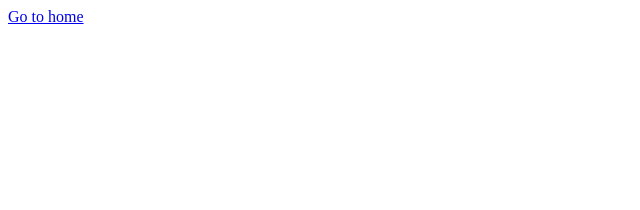
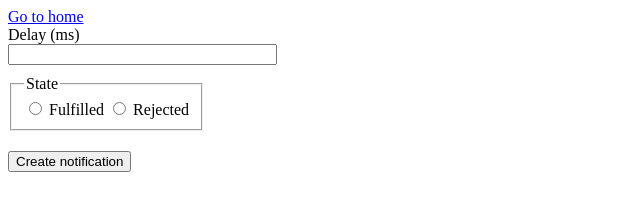
Before and after one commit to MarkPrys/goit-js-hw-10, a website built with Vite: page src/2-snackbar.html in a window 1280 px wide. Shown: the whole page, without its empty margins (0-640 px from the left). Built offline with nearby package versions, Linux system fonts and the light colour scheme.

Commit message:
task2 preparation

```diff
--- a/src/2-snackbar.html
+++ b/src/2-snackbar.html
@@ -11,6 +11,28 @@
     <section>
       <a href="./index.html">Go to home</a>
     </section>
+
+    <form class="form">
+      <label>
+        Delay (ms)
+        <input type="number" name="delay" required />
+      </label>
+
+      <fieldset>
+        <legend>State</legend>
+        <label>
+          <input type="radio" name="state" value="fulfilled" required />
+          Fulfilled
+        </label>
+        <label>
+          <input type="radio" name="state" value="rejected" required />
+          Rejected
+        </label>
+      </fieldset>
+
+      <button type="submit">Create notification</button>
+    </form>
+
     <script type="module" src="./js/2-snackbar.js"></script>
   </body>
 </html>
--- a/src/css/2-snackbar.css
+++ b/src/css/2-snackbar.css
@@ -0,0 +1,26 @@
+.form {
+  display: flex;
+  flex-direction: column;
+  align-items: flex-start;
+}
+
+label {
+  margin-bottom: 10px;
+}
+
+fieldset {
+  margin-bottom: 10px;
+}
+
+button[type="submit"] {
+  margin-top: 10px;
+}
+
+label[type="radio"] {
+  display: inline-flex;
+    align-items: center;
+}
+
+input[type="number"] {
+  width: 100%;
+}
--- a/src/js/2-snackbar.js
+++ b/src/js/2-snackbar.js
@@ -0,0 +1,2 @@
+import iziToast from "izitoast";
+import "izitoast/dist/css/iziToast.min.css";
```
Also changed, not shown: src/js/1-timer.js (line endings or trailing spaces).
